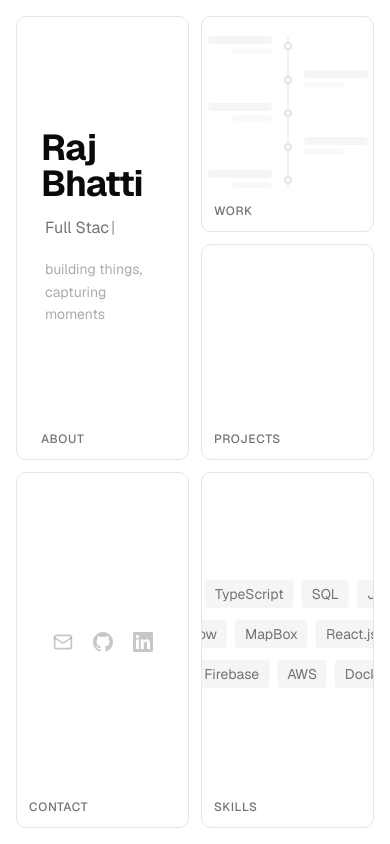
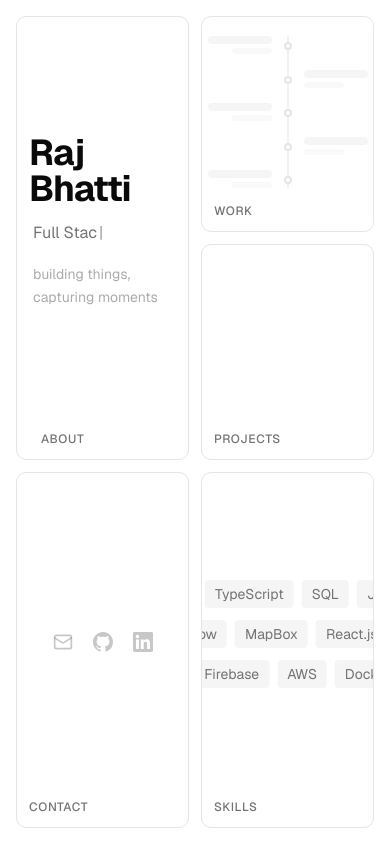
Before and after one commit to rajsbhattii/personalportfolio, a Next.js app: page / in a window 390 px wide. Built offline with nearby package versions, Linux system fonts and the light colour scheme.

Commit message:
fix: make padding. smaller for different breakpoints

```diff
--- a/components/about-box.tsx
+++ b/components/about-box.tsx
@@ -174,7 +174,7 @@ export function AboutBox({ className = "" }: { className?: string }) {
         className={`w-full h-full text-left bg-card border border-border rounded-lg transition-all duration-300 hover:border-foreground/20 hover:shadow-sm cursor-pointer relative ${className}`}
       >
         {/* Centered content */}
-        <div className="absolute inset-0 flex flex-col items-start justify-center gap-3 p-6 pb-10">
+        <div className="absolute inset-0 flex flex-col items-start justify-center gap-3 p-3 sm:p-6 pb-10">
           {/* Headshot */}
           {/* <img
             src="/hero.jpg"
@@ -188,7 +188,7 @@ export function AboutBox({ className = "" }: { className?: string }) {
           </p>
 
           {/* Typing animation */}
-          <p className="text-m sm:text-2xl text-muted-foreground h-7 flex items-center gap-0.5 p-1">
+          <p className="text-s sm:text-2xl text-muted-foreground h-7 flex items-center gap-0.5 p-1">
             <span>{displayText}</span>
             <span className="animate-pulse">|</span>
           </p>
```
